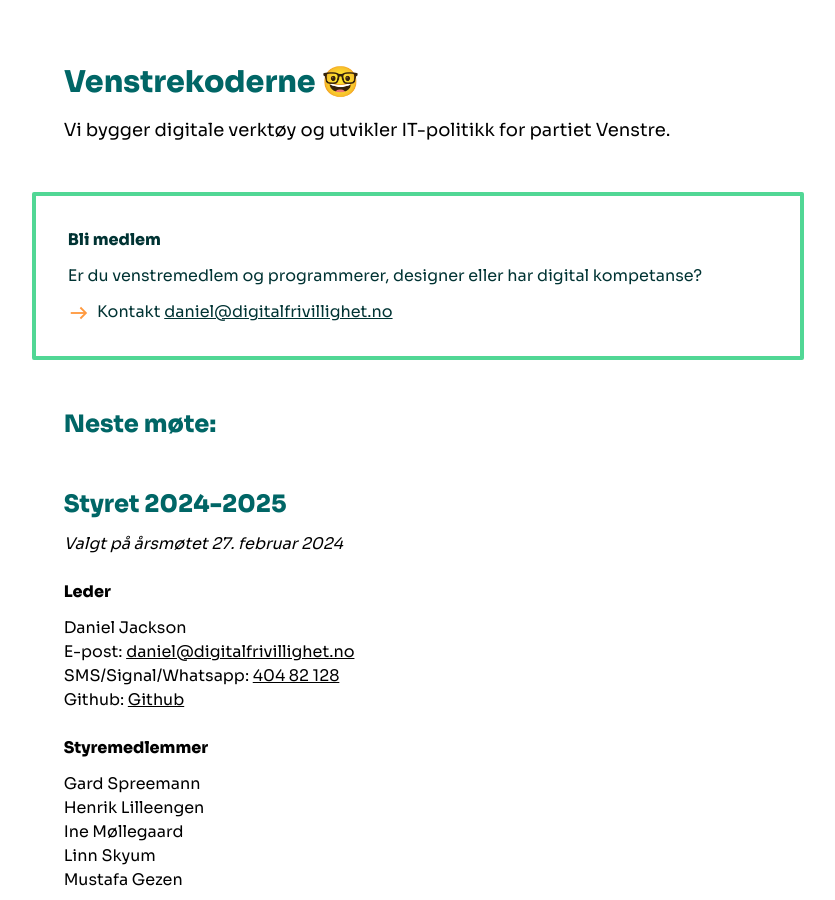
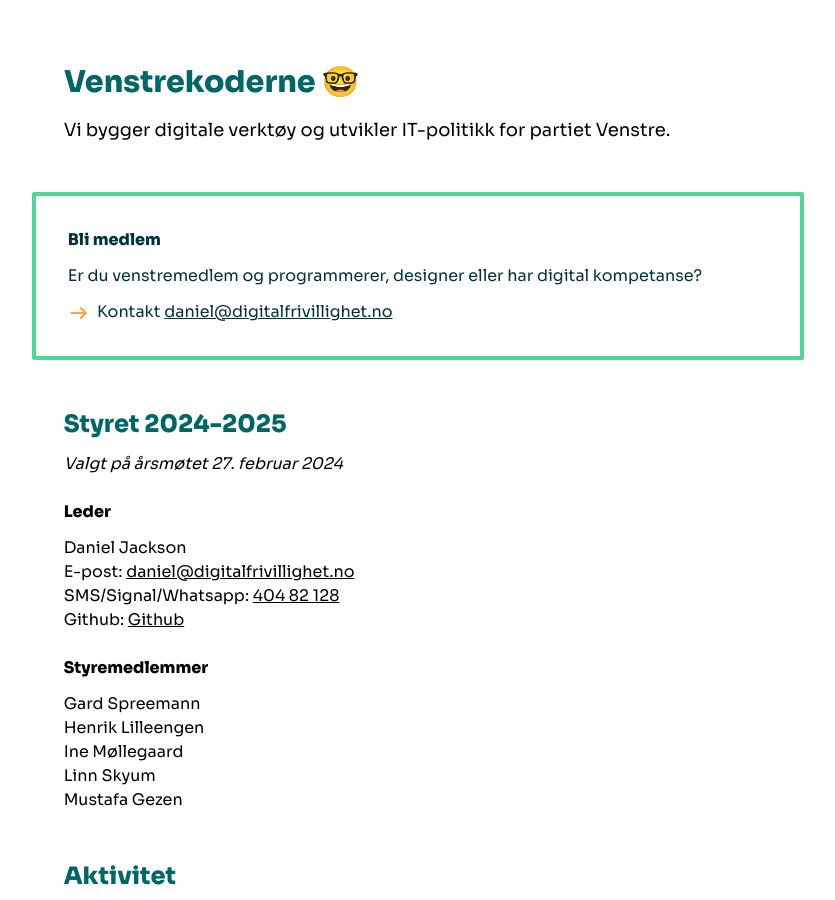
Before and after one commit to Venstrekoderne/venstrekoderne.github.io, a Jekyll site: the page built from index.md, in a window 1280 px wide and 900 px high. Shown: the whole window, without its empty margins (222-1057 px from the left). Built offline with Jekyll 4.4.1, drawn with Linux system fonts in a browser that asks for light colours; our own code applies the rules of GitHub Pages for plain Markdown files.

Commit message:
Ikke vise neste møte om det ikke er noe neste møte

```diff
--- a/_layouts/default.html
+++ b/_layouts/default.html
@@ -34,6 +34,9 @@
             </section>
         </div>
 
+        {% assign next_posts = site.posts | where: "tags", "next" %}
+        {% assign next_post = next_posts.first %}
+        {% if next_post %}
         <div class="px-6 md:px-8 mx-auto max-w-prose content mb-6">
             <div class="mt-12 content">
                 <h2 class="text-venstregrønn-standard font-bold">Neste møte:</h2>
@@ -41,9 +44,6 @@
             </div>
         </div>
 
-        {% assign next_posts = site.posts | where: "tags", "next" %}
-        {% assign next_post = next_posts.first %}
-        {% if next_post %}
         <div id="{{ next_post.id }}" class="md:flex mb-6 md:mb-8 md:justify-items-stretch mx-auto max-w-prose bg-gray-100 shadow-xl border-4 border-mørk-tavle-standard">
             <picture class="md:flex-1.5 self-stretch bg-mørk-tavle-standard">
                 <img class="md:h-[165px] object-cover object-left md:shadow-lg" src="{{ next_post.img }}" alt="">
```
